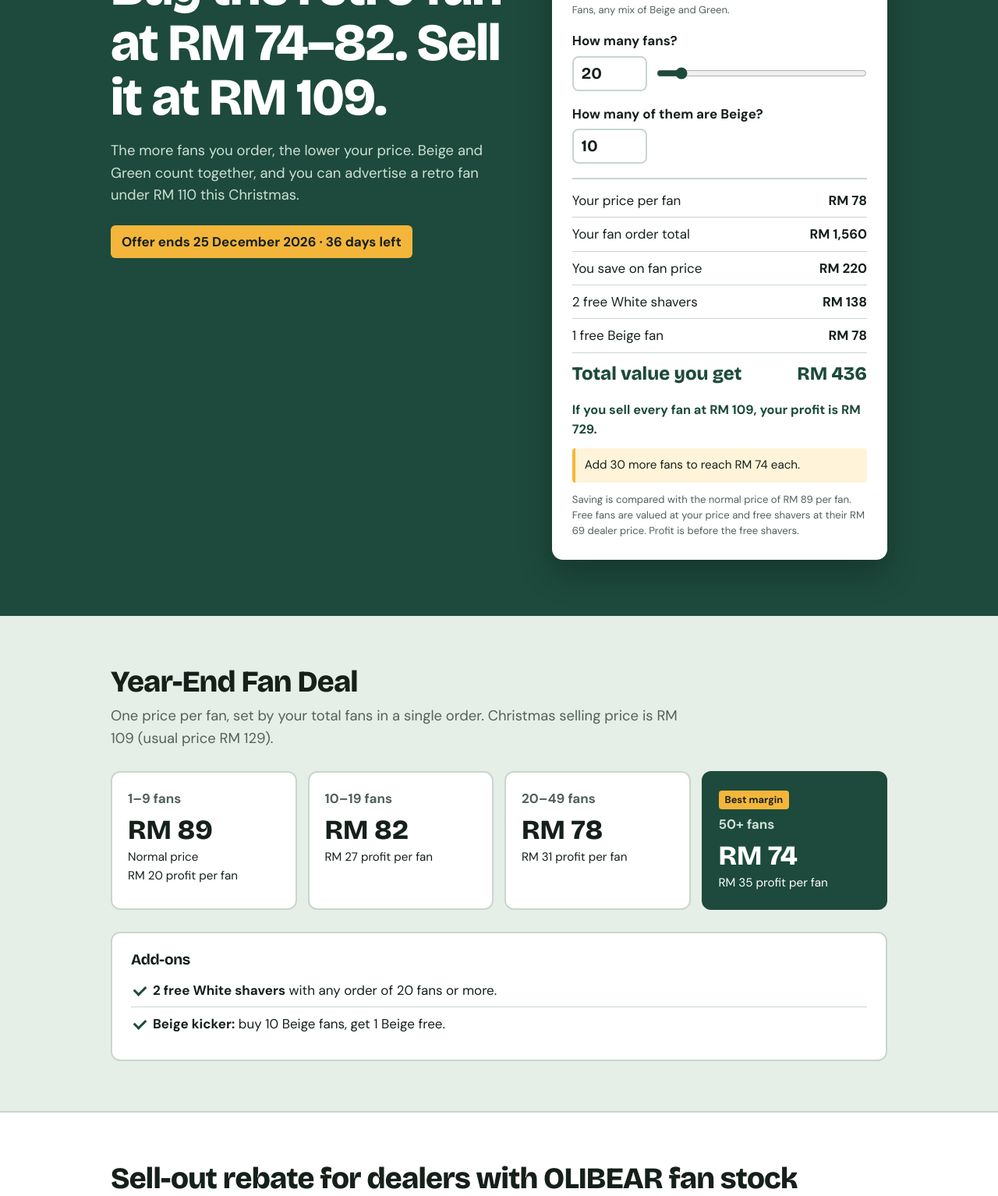
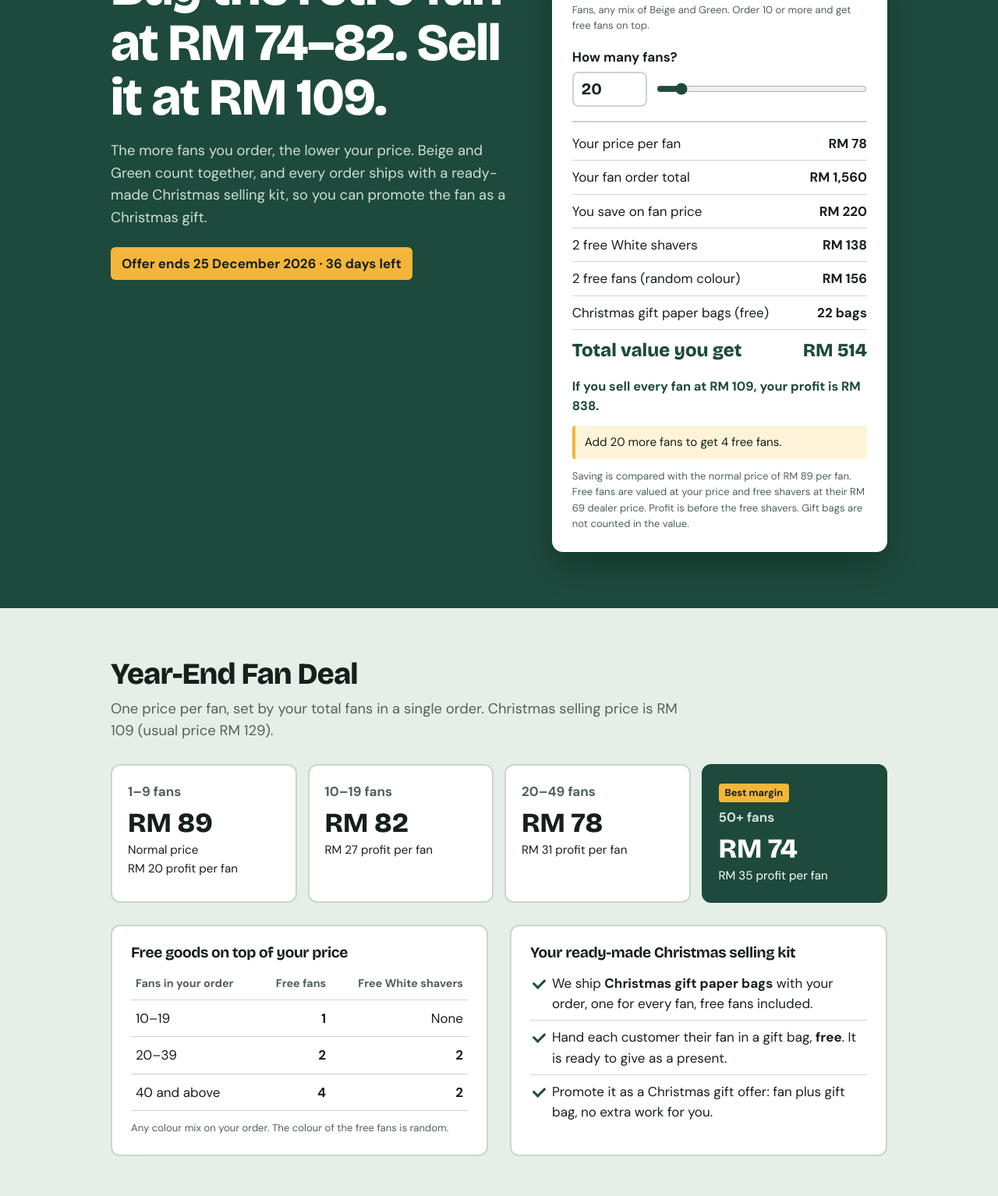
Before and after one commit to jeffng-star/OlibearPromo, a plain HTML site: page index.html in a window 1280 px wide. Shown: the part 177-1711 px from the top of the page at 78% size. Drawn offline with nearby package versions, Linux system fonts and the light colour scheme.

Commit message:
Add files via upload

```diff
--- a/index.html
+++ b/index.html
@@ -93,31 +93,31 @@ footer{padding:22px 0;font-size:.85rem;color:var(--muted);text-align:center}
     <div class="hero-grid">
       <div>
         <h1>Buy the retro fan at RM 74–82. Sell it at RM 109.</h1>
-        <p class="lead">The more fans you order, the lower your price. Beige and Green count together, and you can advertise a retro fan under RM 110 this Christmas.</p>
+        <p class="lead">The more fans you order, the lower your price. Beige and Green count together, and every order ships with a ready-made Christmas selling kit, so you can promote the fan as a Christmas gift.</p>
         <span class="deadline" id="deadline">Offer ends 25 December 2026</span>
       </div>
 
       <div class="calc" aria-labelledby="calc-title">
         <h2 id="calc-title">See how much you save</h2>
-        <p class="fine" style="margin-top:0">Fans, any mix of Beige and Green.</p>
+        <p class="fine" style="margin-top:0">Fans, any mix of Beige and Green. Order 10 or more and get free fans on top.</p>
         <label for="qty">How many fans?</label>
         <div class="qty-row">
           <input id="qty" type="number" min="1" max="500" value="20" inputmode="numeric">
           <input id="qtyRange" type="range" min="1" max="200" value="20" aria-label="Fan quantity slider">
         </div>
-        <label for="beige">How many of them are Beige?</label>
-        <div class="qty-row"><input id="beige" type="number" min="0" max="500" value="10" inputmode="numeric"></div>
+
         <div class="out" aria-live="polite">
           <div><span>Your price per fan</span><strong id="oDP"></strong></div>
           <div><span>Your fan order total</span><strong id="oTotal"></strong></div>
           <div><span>You save on fan price</span><strong id="oPer"></strong></div>
           <div><span id="lShav">2 free White shavers</span><strong id="oShav"></strong></div>
-          <div><span id="lBeige">Free Beige fans</span><strong id="oBeige"></strong></div>
+          <div><span id="lFree">Free fans</span><strong id="oFree"></strong></div>
+          <div><span>Christmas gift paper bags (free)</span><strong id="oBox"></strong></div>
           <div class="big"><span>Total value you get</span><span id="oProfit"></span></div>
         </div>
         <p class="profit-line" id="oProfitLine"></p>
         <div class="nudge" id="nudge"></div>
-        <p class="fine">Saving is compared with the normal price of RM 89 per fan. Free fans are valued at your price and free shavers at their RM 69 dealer price. Profit is before the free shavers.</p>
+        <p class="fine">Saving is compared with the normal price of RM 89 per fan. Free fans are valued at your price and free shavers at their RM 69 dealer price. Profit is before the free shavers. Gift bags are not counted in the value.</p>
       </div>
     </div>
   </div>
@@ -133,12 +133,27 @@ footer{padding:22px 0;font-size:.85rem;color:var(--muted);text-align:center}
       <div class="tier"><div class="range">20–49 fans</div><div class="price">RM 78</div><div class="earn">RM 31 profit per fan</div></div>
       <div class="tier best"><span class="tag">Best margin</span><div class="range">50+ fans</div><div class="price">RM 74</div><div class="earn">RM 35 profit per fan</div></div>
     </div>
-    <div class="card" style="margin-top:28px">
-      <h3>Add-ons</h3>
-      <ul class="ticks">
-        <li><strong>2 free White shavers</strong> with any order of 20 fans or more.</li>
-        <li><strong>Beige kicker:</strong> buy 10 Beige fans, get 1 Beige free.</li>
-      </ul>
+    <div class="split">
+      <div class="card">
+        <h3>Free goods on top of your price</h3>
+        <table>
+          <thead><tr><th>Fans in your order</th><th class="num">Free fans</th><th class="num">Free White shavers</th></tr></thead>
+          <tbody>
+            <tr><td>10–19</td><td class="num"><strong>1</strong></td><td class="num">None</td></tr>
+            <tr><td>20–39</td><td class="num"><strong>2</strong></td><td class="num"><strong>2</strong></td></tr>
+            <tr><td>40 and above</td><td class="num"><strong>4</strong></td><td class="num"><strong>2</strong></td></tr>
+          </tbody>
+        </table>
+        <p class="fine">Any colour mix on your order. The colour of the free fans is random.</p>
+      </div>
+      <div class="card">
+        <h3>Your ready-made Christmas selling kit</h3>
+        <ul class="ticks">
+          <li>We ship <strong>Christmas gift paper bags</strong> with your order, one for every fan, free fans included.</li>
+          <li>Hand each customer their fan in a gift bag, <strong>free</strong>. It is ready to give as a present.</li>
+          <li>Promote it as a Christmas gift offer: fan plus gift bag, no extra work for you.</li>
+        </ul>
+      </div>
     </div>
   </div>
 </section>
@@ -230,31 +245,32 @@ const priceFor = q => tiers.find(t => q >= t[0])[1];
 const qty = document.getElementById("qty"), range = document.getElementById("qtyRange");
 function calc(q){
   q = Math.max(1, Math.min(500, parseInt(q) || 1));
-  const beigeIn = document.getElementById("beige");
-  const beige = Math.max(0, Math.min(q, parseInt(beigeIn.value) || 0));
   const dp = priceFor(q), total = q*dp, saved = q*(89-dp);
   const shavers = q>=20 ? 2 : 0, shavVal = shavers*69;
-  const freeB = Math.floor(beige/10), beigeVal = freeB*dp;
+  const freeB = q>=40 ? 4 : q>=20 ? 2 : q>=10 ? 1 : 0, beigeVal = freeB*dp;
   document.getElementById("oDP").textContent = rm(dp);
   document.getElementById("oTotal").textContent = rm(total);
   document.getElementById("oPer").textContent = rm(saved);
   document.getElementById("lShav").textContent = shavers ? "2 free White shavers" : "Free White shavers (order 20+ fans)";
   document.getElementById("oShav").textContent = shavers ? rm(shavVal) : "RM 0";
-  document.getElementById("lBeige").textContent = freeB ? freeB + " free Beige fan" + (freeB>1?"s":"") : "Free Beige fans (10 Beige = 1 free)";
-  document.getElementById("oBeige").textContent = freeB ? rm(beigeVal) : "RM 0";
+  document.getElementById("lFree").textContent = freeB ? freeB + " free fan" + (freeB>1?"s":"") + " (random colour)" : "Free fans (order 10+ fans)";
+  document.getElementById("oFree").textContent = freeB ? rm(beigeVal) : "RM 0";
+  document.getElementById("oBox").textContent = (q+freeB) + " bags";
   document.getElementById("oProfit").textContent = rm(saved + shavVal + beigeVal);
   document.getElementById("oProfitLine").textContent = "If you sell every fan at RM 109, your profit is " + rm((q+freeB)*SRP - total) + ".";
-  const next = [...tiers].reverse().find(t => t[0] > q);
+  const miles = [
+    [10, "to reach RM 82 each and get 1 free fan."],
+    [20, "to reach RM 78 each, get 2 free fans and 2 free White shavers."],
+    [40, "to get 4 free fans."],
+    [50, "to reach RM 74 each."]
+  ];
+  const nm = miles.find(m => m[0] > q);
   const nudge = document.getElementById("nudge");
-  if (next){
-    const more = next[0]-q;
-    nudge.textContent = "Add " + more + " more fan" + (more>1?"s":"") + " to reach " + rm(next[1]) + " each" + (next[0]===20 ? " and unlock 2 free White shavers." : ".");
-  } else {
-    nudge.textContent = "You are on our best price of " + rm(dp) + " per fan.";
-  }
+  nudge.textContent = nm
+    ? "Add " + (nm[0]-q) + " more fan" + ((nm[0]-q)>1?"s":"") + " " + nm[1]
+    : "You are on our best price of RM 74 per fan, with the full 4 free fans.";
 }
 qty.addEventListener("input", () => { range.value = Math.min(qty.value, 200); calc(qty.value); });
-document.getElementById("beige").addEventListener("input", () => calc(qty.value));
 range.addEventListener("input", () => { qty.value = range.value; calc(range.value); });
 calc(qty.value);
 
```
